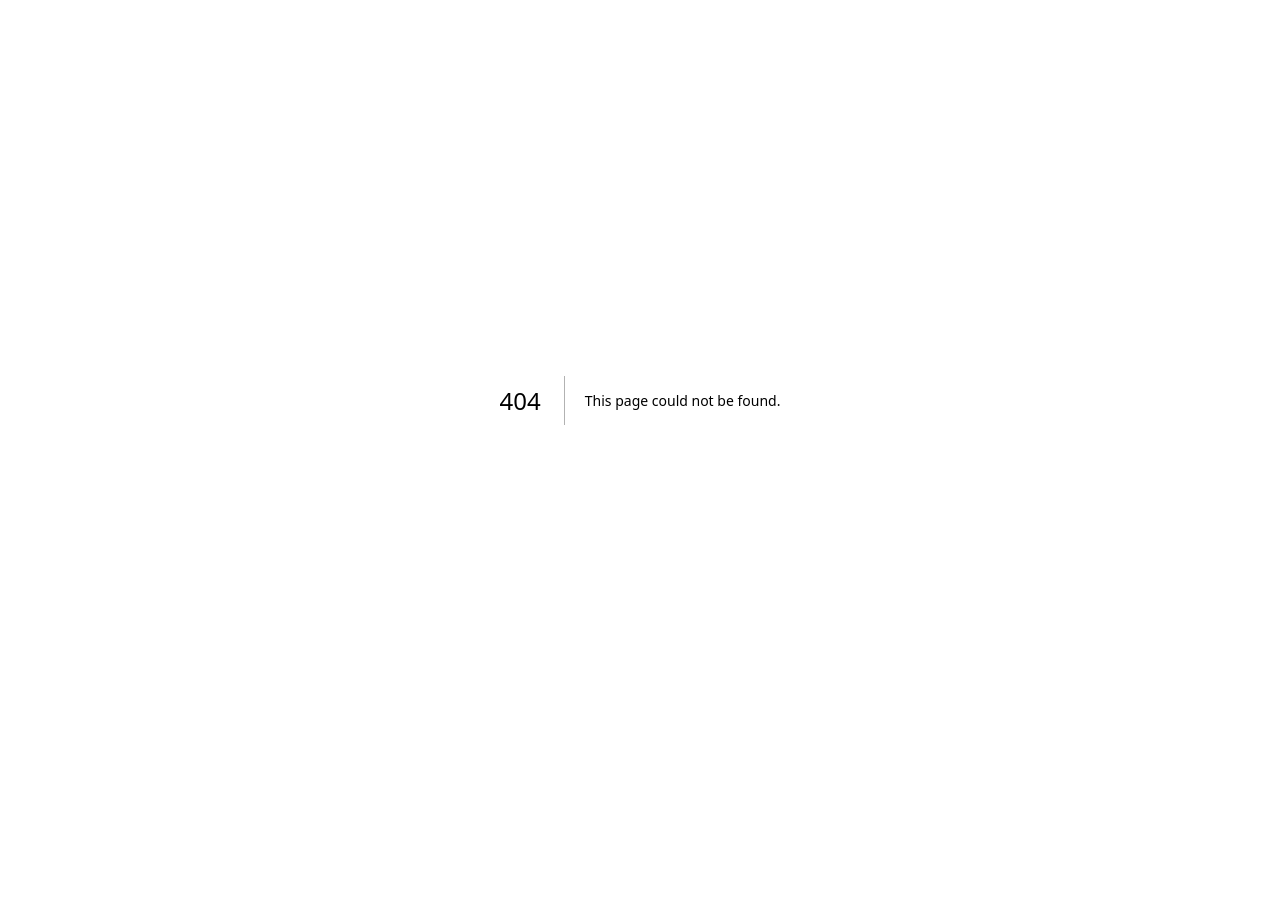
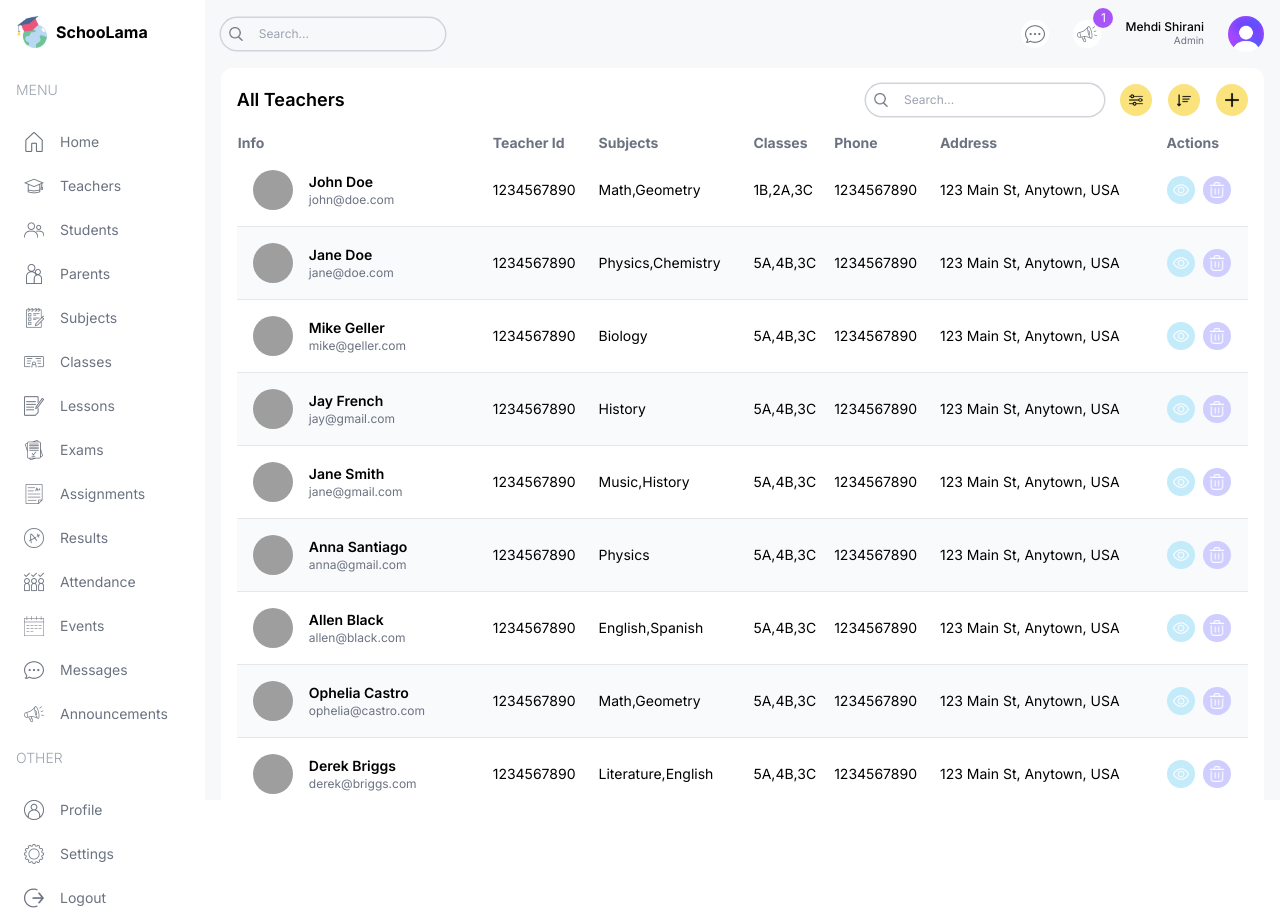
Before and after one commit to m3hdi-shirani/dashboard-next.js, a Next.js app: page /list/teachers in a window 1280 px wide. Before the commit this address had no page. Before the commit the page ends 800 px from the top, so only its background shows below. Built offline with nearby package versions, Linux system fonts and the light colour scheme; grey boxes are pictures that could not be loaded.

Commit message:
Finish the Teacher page

```diff
--- a/next.config.mjs
+++ b/next.config.mjs
@@ -1,4 +1,10 @@
 /** @type {import('next').NextConfig} */
-const nextConfig = {};
+const nextConfig = {
+    images:{
+        remotePatterns:[
+            { protocol: 'https',hostname:"images.pexels.com",pathname: '/**',}
+        ]
+    }
+};
 
 export default nextConfig;
--- /dev/null
+++ b/src/app/(dashboard)/list/teachers/page.tsx
@@ -0,0 +1,126 @@
+import Pagination from "@/components/Pagination";
+import Table from "@/components/Table";
+import Tablesearch from "@/components/Tablesearch";
+import { role, teachersData } from "@/lib/data";
+import Image from "next/image";
+import Link from "next/link";
+import React from "react";
+
+type Teacher = {
+  id: number;
+  teacherId: string;
+  name: string;
+  email?: string;
+  photo: string;
+  phone: string;
+  subjects: string[];
+  classes: string[];
+  address: string;
+};
+
+const columns = [
+  {
+    header: "Info",
+    accessor: "info",
+  },
+  {
+    header: "Teacher Id",
+    accessor: "teacherId",
+    className: "hidden md:table-cell",
+  },
+  {
+    header: "Subjects",
+    accessor: "subjects",
+    className: "hidden md:table-cell",
+  },
+  {
+    header: "Classes",
+    accessor: "classes",
+    className: "hidden md:table-cell",
+  },
+  {
+    header: "Phone",
+    accessor: "phone",
+    className: "hidden lg:table-cell",
+  },
+  {
+    header: "Address",
+    accessor: "address",
+    className: "hidden lg:table-cell",
+  },
+  {
+    header: "Actions",
+    accessor: "actions",
+  },
+];
+
+const TeacherListPage = () => {
+  const renderRow = (item: Teacher) => (
+    <tr
+      key={item.id}
+      className="border-b border-gray-200 even:bg-slate-50 text-sm hover:bg-lamaPurpleLight"
+    >
+      <td className="flex items-center gap-4 p-4">
+        <Image
+          src={item.photo}
+          alt=""
+          width={40}
+          height={40}
+          className="md:hidden xl:block w-10 h-10 rounded-full object-cover"
+        />
+        <div className="flex flex-col">
+          <h3 className="font-semibold">{item.name}</h3>
+          <p className="text-xs text-gray-500">{item?.email}</p>
+        </div>
+      </td>
+      <td className="hidden md:table-cell">{item.teacherId}</td>
+      <td className="hidden md:table-cell">{item.subjects.join(",")}</td>
+      <td className="hidden md:table-cell">{item.classes.join(",")}</td>
+      <td className="hidden md:table-cell">{item.phone}</td>
+      <td className="hidden md:table-cell">{item.address}</td>
+      <td>
+        <div className="flex items-center gap-2">
+          <Link href={`/list/teachers/${item.id}`}>
+            <button className="w-7 h-7 flex items-center justify-center rounded-full bg-lamaSky">
+              <Image src="/view.png" alt="" width={16} height={16} />
+            </button>
+          </Link>
+          {role === "admin" && (
+            <button className="w-7 h-7 flex items-center justify-center rounded-full bg-lamaPurple">
+              <Image src="/delete.png" alt="" width={16} height={16} />
+            </button>
+          )}
+        </div>
+      </td>
+    </tr>
+  );
+
+  return (
+    <div className="bg-white p-4 m-4 mt-0 rounded-xl flex-1">
+      {/* Top */}
+      <div className=" flex justify-between items-center">
+        <h1 className="hidden md:block text-lg font-semibold">All Teachers</h1>
+        <div className="flex flex-col md:flex-row items-center gap-4 w-full md:w-auto">
+          <Tablesearch />
+          <div className="flex items-center gap-4 self-end">
+            <button className="h-8 w-8 flex items-center justify-center rounded-full bg-lamaYellow">
+              <Image src="/filter.png" alt="" width={14} height={14} />
+            </button>
+            <button className="h-8 w-8 flex items-center justify-center rounded-full bg-lamaYellow">
+              <Image src="/sort.png" alt="" width={14} height={14} />
+            </button>
+            <button className="h-8 w-8 flex items-center justify-center rounded-full bg-lamaYellow">
+              <Image src="/plus.png" alt="" width={14} height={14} />
+            </button>
+          </div>
+        </div>
+      </div>
+      {/* List */}
+      <Table columns={columns} renderRow={renderRow} data={teachersData} />
+      {/* Pagination */}
+      <Pagination />
+    </div>
+  );
+};
+
+export default TeacherListPage;
--- /dev/null
+++ b/src/components/Table.tsx
@@ -0,0 +1,30 @@
+interface ColumnProp {
+  header: string;
+  accessor: string;
+  className?: string;
+}
+
+interface TableProps {
+  columns: ColumnProp[];
+  data: any[];
+  renderRow: (item: any) => React.ReactNode;
+}
+
+const Table = ({ columns, data, renderRow }: TableProps) => {
+  return (
+    <table className="w-full mt-4">
+      <thead>
+        <tr className="text-left text-gray-500 text-sm">
+          {columns.map((col) => (
+            <th key={col.accessor} className={col.className}>
+              {col.header}
+            </th>
+          ))}
+        </tr>
+      </thead>
+      <tbody>{data.map((item) => renderRow(item))}</tbody>
+    </table>
+  );
+};
+
+export default Table;
```
